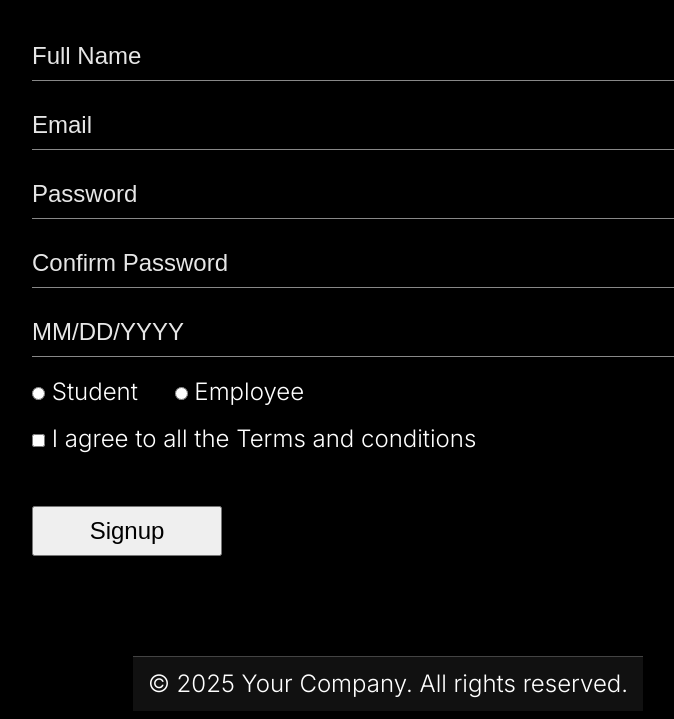
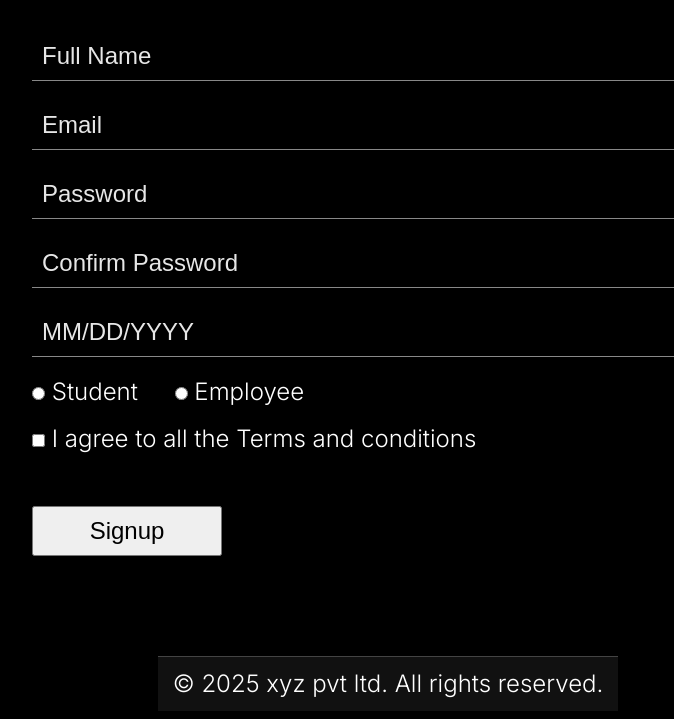
Before and after one commit to priyanshugupta1513/SignupForm, a plain HTML site: page index.html in a window 1280 px wide. Shown: the part 81-800 px from the top of the page, without its empty margins (252-926 px from the left). Drawn offline with Linux system fonts and the light colour scheme.

Commit message:
fixed padding to input field

```diff
--- a/index.html
+++ b/index.html
@@ -42,7 +42,7 @@
         </div>
     </main>
     <footer>
-       &copy; 2025 Your Company. All rights reserved.
+       &copy; 2025 xyz pvt ltd. All rights reserved.
     </footer>
 </body>
 </html>
--- a/style.css
+++ b/style.css
@@ -45,7 +45,8 @@ main{
 }
 
 input {
-    padding: 10px 10px 10px 0px;
+    padding: 10px;
+
 }
 input, textarea {
   font-size: 24px;
```
